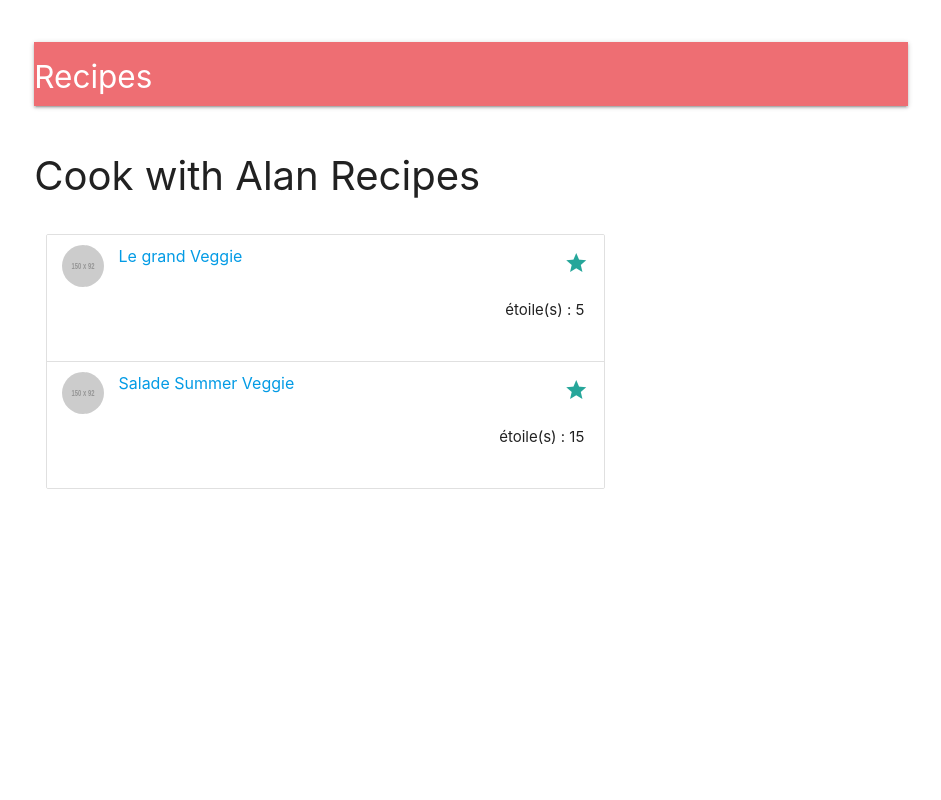
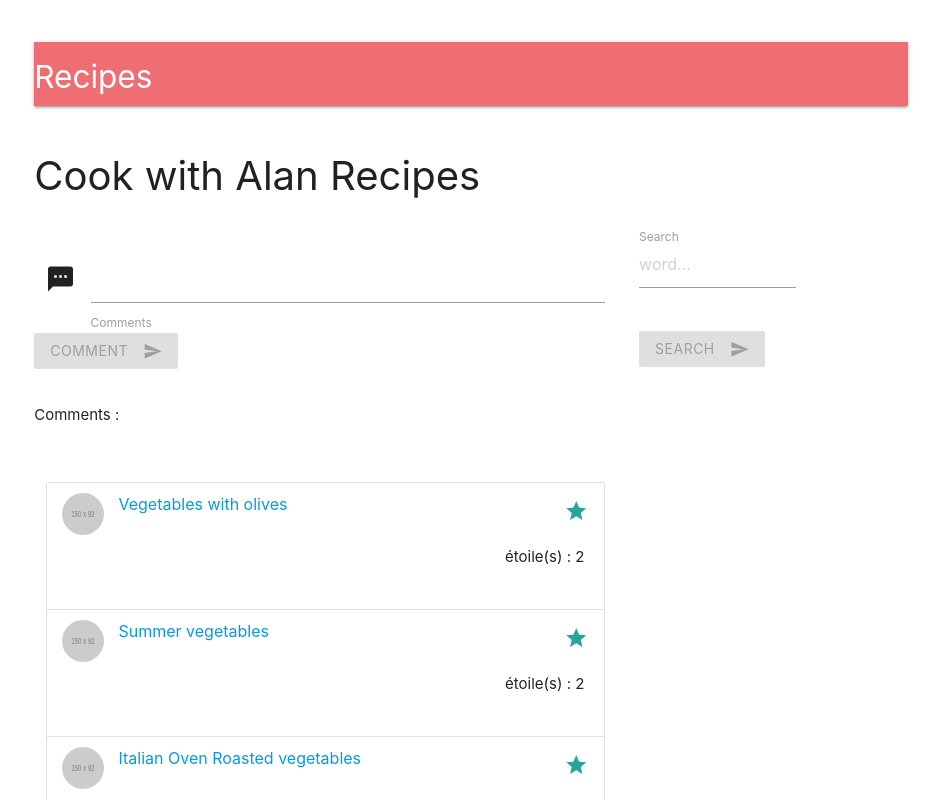
Before and after one commit to Antoine07/app-recipes, an Angular app: page / in a window 1280 px wide. Shown: the top 800 px of the page, without its empty margins (169-1110 px from the left). Built offline with nearby package versions, Linux system fonts and the light colour scheme.

Commit message:
data service avec formulaire

```diff
--- a/src/app/mock-recipes.ts
+++ b/src/app/mock-recipes.ts
@@ -6,10 +6,11 @@ import { Recipe } from './recipes';
 
 export const MockRecipes: Recipe[] = [
     {
+        id : 1,
         url: "http://placehold.it/600/92c952",
         thumbnailUrl: "http://placehold.it/150/92c952",
-        stars: 5,
-        published_at: "2018-10-10",
+        stars: 55,
+        published_at: "2018-09-11",
         state: "inactive",
         author: "Ervin Howell",
         title: "Le grand Veggie",
@@ -19,10 +20,11 @@ export const MockRecipes: Recipe[] = [
         }
     },
     {
+        id: 2,
         url: "http://placehold.it/600/92c952",
         thumbnailUrl: "http://placehold.it/150/92c952",
         stars: 15,
-        published_at: "2018-10-10",
+        published_at: "2018-01-05",
         state: "inactive",
         author: "Alan Job",
         title: "Salade Summer Veggie",
@@ -31,4 +33,87 @@ export const MockRecipes: Recipe[] = [
             this.state = this.state === 'active' ? 'inactive' : 'active';
         }
     },
+    {
+        id: 7,
+        url: "http://placehold.it/600/92c952",
+        thumbnailUrl: "http://placehold.it/150/92c952",
+        stars: 32,
+        published_at: "2018-07-10",
+        state: "inactive",
+        author: "Guillaume",
+        title: "Roasted vegetable",
+        description: "quia et suscipit\nsuscipit recusandae consequuntur expedita et cum\nreprehenderit molestiae ut ut quas totam\nnostrum rerum est autem sunt rem eveniet architecto",
+        toggleState: function() {
+            this.state = this.state === 'active' ? 'inactive' : 'active';
+        }
+    },
+    {
+        id: 37,
+        url: "http://placehold.it/600/92c952",
+        thumbnailUrl: "http://placehold.it/150/92c952",
+        stars: 2,
+        published_at: "2018-07-10",
+        state: "inactive",
+        author: "Tony",
+        title: "Vegetables with olives",
+        description: "quia et suscipit\nsuscipit recusandae consequuntur expedita et cum\nreprehenderit molestiae ut ut quas totam\nnostrum rerum est autem sunt rem eveniet architecto",
+        toggleState: function() {
+            this.state = this.state === 'active' ? 'inactive' : 'active';
+        }
+    },
+    {
+        id: 17,
+        url: "http://placehold.it/600/92c952",
+        thumbnailUrl: "http://placehold.it/150/92c952",
+        stars: 2,
+        published_at: "2010-02-10",
+        state: "inactive",
+        author: "Tony",
+        title: "Summer vegetables",
+        description: "quia et suscipit\nsuscipit recusandae consequuntur expedita et cum\nreprehenderit molestiae ut ut quas totam\nnostrum rerum est autem sunt rem eveniet architecto",
+        toggleState: function() {
+            this.state = this.state === 'active' ? 'inactive' : 'active';
+        }
+    },{
+        id: 18,
+        url: "http://placehold.it/600/92c952",
+        thumbnailUrl: "http://placehold.it/150/92c952",
+        stars: 2,
+        published_at: "2013-01-11",
+        state: "inactive",
+        author: "Alan Turing",
+        title: "Italian Oven Roasted vegetables",
+        description: "quia et suscipit\nsuscipit recusandae consequuntur expedita et cum\nreprehenderit molestiae ut ut quas totam\nnostrum rerum est autem sunt rem eveniet architecto",
+        toggleState: function() {
+            this.state = this.state === 'active' ? 'inactive' : 'active';
+        }
+    }
+    ,{
+        id: 22,
+        url: "http://placehold.it/600/92c952",
+        thumbnailUrl: "http://placehold.it/150/92c952",
+        stars: 2,
+        published_at: "1942-01-11",
+        state: "inactive",
+        author: "Robert",
+        title: "Italian Oven Roasted",
+        description: "quia et suscipit\nsuscipit recusandae consequuntur expedita et cum\nreprehenderit molestiae ut ut quas totam\nnostrum rerum est autem sunt rem eveniet architecto",
+        toggleState: function() {
+            this.state = this.state === 'active' ? 'inactive' : 'active';
+        }
+    }
+    ,{
+        id: 23,
+        url: "http://placehold.it/600/92c952",
+        thumbnailUrl: "http://placehold.it/150/92c952",
+        stars: 2,
+        published_at: "2013-01-11",
+        state: "inactive",
+        author: "Albert",
+        title: "New Roasted vegetables",
+        description: "quia et suscipit\nsuscipit recusandae consequuntur expedita et cum\nreprehenderit molestiae ut ut quas totam\nnostrum rerum est autem sunt rem eveniet architecto",
+        toggleState: function() {
+            this.state = this.state === 'active' ? 'inactive' : 'active';
+        }
+    },
 ];
--- /dev/null
+++ b/src/app/recipes.service.ts
@@ -0,0 +1,37 @@
+import { Injectable } from '@angular/core';
+import { Recipe } from './recipes';
+import { MockRecipes } from './mock-recipes';
+
+@Injectable({
+  providedIn: 'root'
+})
+export class RecipesService {
+  recipes: Recipe[] = MockRecipes;
+  constructor() { }
+
+  getRecipes(): Recipe[] {
+    return this.recipes.sort((a, b) => { return a.stars - b.stars; });
+  }
+
+  getRecipe(id: number): Recipe | null {
+    for (let recipe of this.recipes) {
+      if (recipe.id === id) return recipe;
+    }
+
+    return null;
+  }
+
+  search(word: string): Recipe[] {
+    let results: Recipe[] = [];
+    let re = new RegExp(word, 'g')
+
+    this.recipes.forEach(recipe => {
+      if (recipe.title.match(re)) {
+        console.log(recipe.title.match(re));
+        results.push(recipe);
+      }
+    });
+
+    return results;
+  }
+}
--- a/src/app/recipes.ts
+++ b/src/app/recipes.ts
@@ -3,7 +3,7 @@
  */
 
 export class Recipe {
-    id?: number | string;
+    id?: number ;
     stars: number = 0;
     title: string;
     published_at: string;
--- a/src/app/recipes/recipes.component.html
+++ b/src/app/recipes/recipes.component.html
@@ -1,13 +1,36 @@
 <div class="col s8 main">
   <p *ngIf="notice">{{ notice }}</p>
+
+  <div class="row">
+    <div class="col s12">
+      <div class="row">
+        <div class="input-field col s12">
+          <form #commentForm="ngForm" (ngSubmit)="onSubmit(commentForm)">
+            <i class="material-icons prefix">textsms</i>
+            <input required #content="ngModel" name="content" [(ngModel)]="comment.content" type="text" id="autocomplete-input" class="autocomplete">
+            <label for="autocomplete-input">Comments</label>
+            <div class="row">
+              <button [disabled]="commentForm.invalid"
+              class="btn waves-effect waves-light" type="submit" name="action">Comment
+                <i class="material-icons right">send</i>
+              </button>
+            </div>
+          </form>
+        </div>
+        <p>Comments :{{ comment.content }}</p>
+      </div>
+    </div>
+  </div>
+
+
   <ul *ngIf="recipes; let odd=odd; else elseBlock" class="collection">
-    <li  (click)="onSelect(recipe)" class="collection-item avatar details" *ngFor="let recipe of recipes" [@recipeState]="recipe.state">
+    <li (click)="onSelect(recipe)" class="collection-item avatar details" *ngFor="let recipe of recipes" [@recipeState]="recipe.state">
       <img src="{{recipe.thumbnailUrl}}" alt="" class="circle">
-      <a >
+      <a>
         <span class="title">{{ recipe.title }}</span>
       </a>
       <br>
-      <p [align]="alignement" >
+      <p [align]="alignement">
         étoile(s) : {{recipe.stars}}
       </p>
       <a href="#!" class="secondary-content">
@@ -23,7 +46,8 @@
     </ul>
   </ng-template>
 </div>
-<div class="col s4 sidebar" >
+<div class="col s4 sidebar">
+  <app-searchform (results)="onSearch($event)"></app-searchform>
   <div class="col s12 m12">
     <app-recipe-details [recipe]="showRecipe"></app-recipe-details>
   </div>
--- a/src/app/recipes/recipes.component.ts
+++ b/src/app/recipes/recipes.component.ts
@@ -1,8 +1,16 @@
 import { Component, OnInit } from '@angular/core';
 import { Recipe } from '../recipes';
-import { MockRecipes } from './../mock-recipes';
-import {trigger,state,style,animate,transition} from '@angular/animations';
+// import { MockRecipes } from './../mock-recipes';
+import { trigger, state, style, animate, transition } from '@angular/animations';
 import { MessageService } from '../message.service';
+import { RecipesService } from '../recipes.service';
+
+import { NgForm } from '@angular/forms';
+
+class Comment{
+  content : string ;
+  constructor(content : string){ this.content = null ;}
+}
 
 @Component({
   selector: 'app-recipes',
@@ -27,23 +35,43 @@ import { MessageService } from '../message.service';
 })
 
 export class RecipesComponent implements OnInit {
-  recipes: Recipe[] = MockRecipes; // les données
+
+  comment : Comment = new Comment('');
+
+  recipes: Recipe[]; // les données
   showRecipe: Recipe | null; // afficher une recette
   alignement: string = 'right';
   // gestion des notices pour l'affichage du message
   notice: string;
 
-  constructor(private mS: MessageService) { }
+  constructor(private mS: MessageService, private rS: RecipesService) { }
 
-  ngOnInit() {this.showRecipe = null;}
+  ngOnInit() {
+    this.showRecipe = null;
+    this.recipes = this.rS.getRecipes();
+  }
 
   onSelect(recipe: Recipe): void {
     recipe.toggleState();
-    this.showRecipe = recipe;
+    this.showRecipe = this.rS.getRecipe(recipe.id);
     this.notice = this.mS.notice(); // notice
     let timer = setInterval(() => {
       recipe.toggleState();
       clearInterval(timer);
     }, 1000);
   }
+
+  onSearch($event) {
+    this.recipes = $event;
+  }
+
+  comments : Comment[] = [];
+
+  onSubmit(form :NgForm){
+    // console.log(form); // référence au formulaire
+
+    // on récupère le nom du champ comme suit
+    this.comments.push(form.value['content']);
+  }
+
 }
--- /dev/null
+++ b/src/app/searchform/searchform.component.html
@@ -0,0 +1,11 @@
+<form class="col s12" (ngSubmit)="onSubmit(formSearch)" #formSearch="ngForm">
+  <div class="row">
+    <div class="input-field col s8">
+      <input name="word" ngModel required placeholder="word..." id="word" type="text" class="validate">
+      <label for="word">Search</label>
+    </div>
+  </div>
+  <button [disabled]="formSearch.invalid" class="btn waves-effect waves-light" type="submit" name="action">Search
+    <i class="material-icons right">send</i>
+  </button>
+</form>
--- /dev/null
+++ b/src/app/searchform/searchform.component.ts
@@ -0,0 +1,28 @@
+import { Component, OnInit, Output, EventEmitter } from '@angular/core';
+// formulaire
+import { NgForm } from '@angular/forms';
+import { RecipesService } from '../recipes.service';
+import { Recipe } from '../recipes';
+
+@Component({
+  selector: 'app-searchform',
+  templateUrl: './searchform.component.html',
+  styleUrls: ['./searchform.component.css']
+})
+export class SearchformComponent implements OnInit {
+
+  submitted: boolean = false;
+  @Output() results: EventEmitter<Recipe[]> = new EventEmitter(); // en sortie
+
+  constructor(private rS: RecipesService) { }
+
+  ngOnInit() {
+  }
+
+
+  onSubmit(form: NgForm) {
+    this.submitted = true;
+    this.results.emit(this.rS.search(form.value['word']));
+  }
+
+}
```
Also changed, not shown: src/app/app.module.ts (+8 -2 lines), src/app/searchform/searchform.component.css (added), 1 other file (tests, documents, lock files or other folders).
